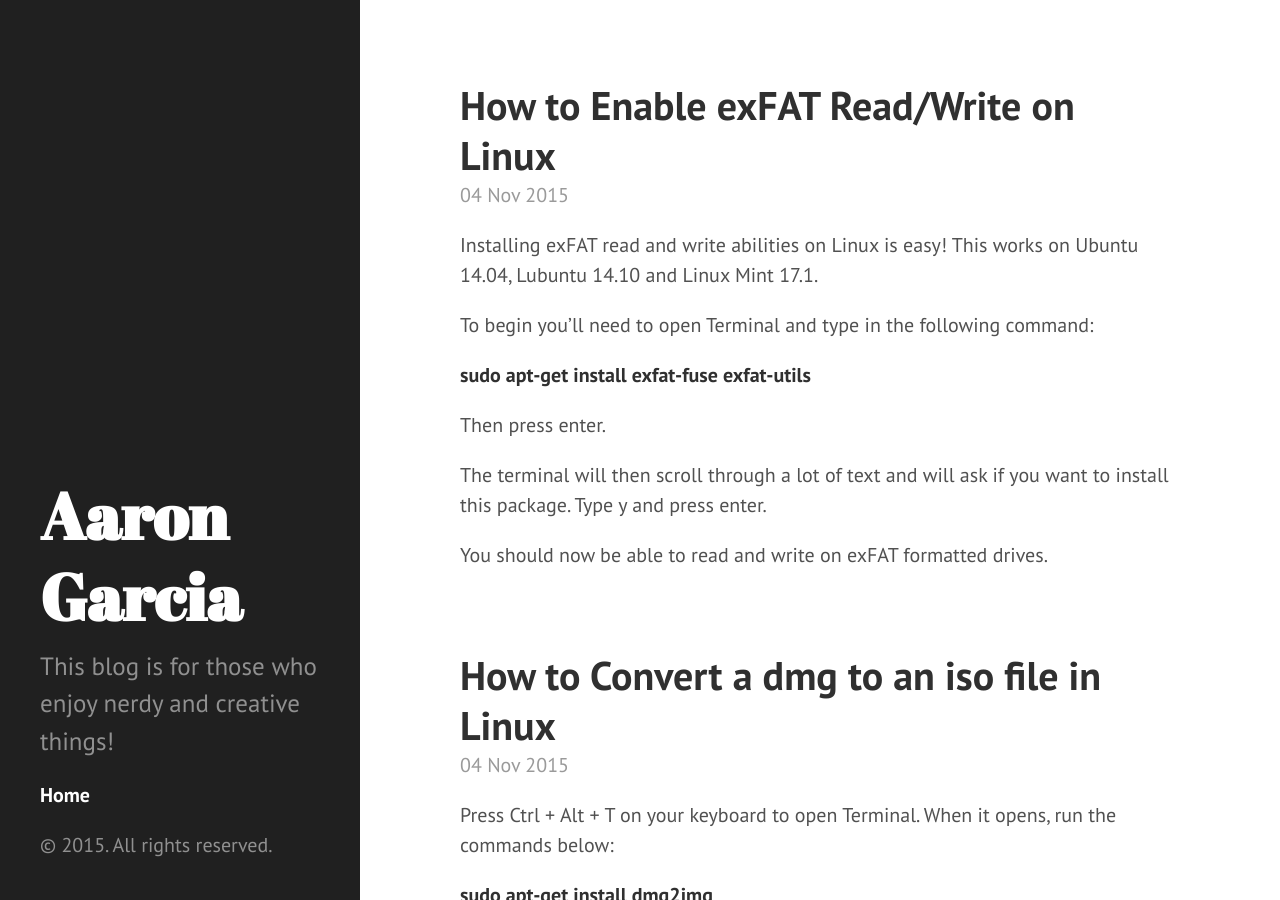
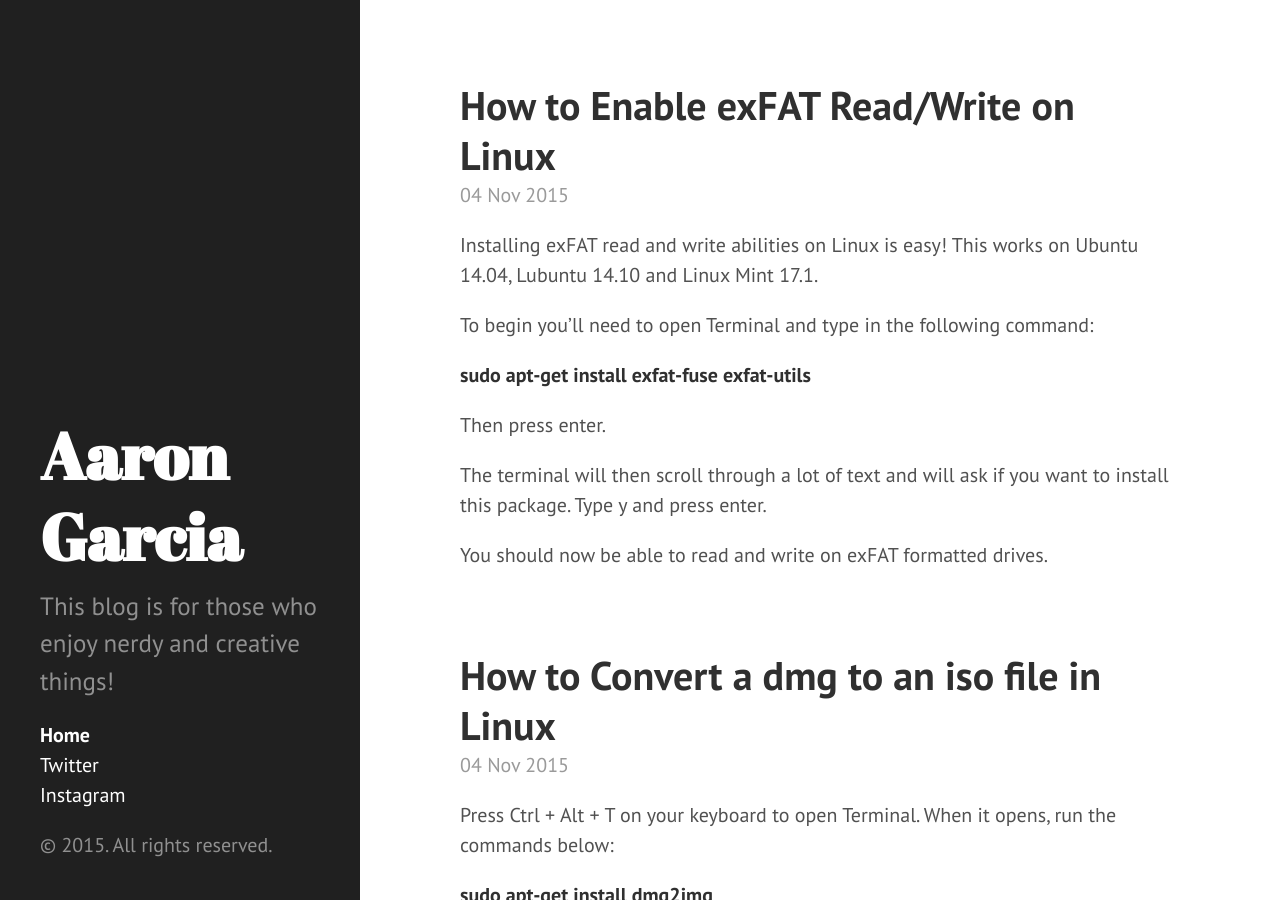
Before and after one commit to agarciatv/agarciatv.github.io, a Jekyll site: the page built from index.html, in a window 1280 px wide and 900 px high. Built offline with Jekyll 4.4.1, drawn with Linux system fonts in a browser that asks for light colours; the list of posts is cut into pages by our own code.

Commit message:
Update sidebar.html

```diff
--- a/_includes/sidebar.html
+++ b/_includes/sidebar.html
@@ -8,6 +8,12 @@
     <ul class="sidebar-nav">
       <li class="sidebar-nav-item{% if page.title == "Home" %} active{% endif %}">
         <a href="/">Home</a>
+      </li>
+      <li class="sidebar-nav-item{% if page.title == "Twitter" %} active{% endif %}">
+        <a href="https://twitter.com/agarciatv">Twitter</a>
+      </li>
+      <li class="sidebar-nav-item{% if page.title == "Instagram" %} active{% endif %}">
+        <a href="https://instagram.com/agarciatv">Instagram</a>
       </li>
 
       {% comment %}
```
